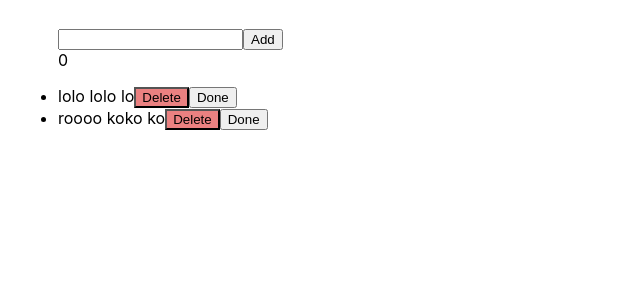
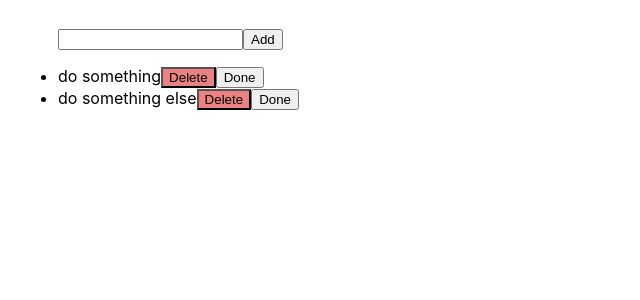
Before and after one commit to AngryAndrii/state-manage-app, a React (Vite) app: page / in a window 1280 px wide. Shown: the top 300 px of the page, without its empty margins (0-640 px from the left). Built offline with nearby package versions, Linux system fonts and the light colour scheme.

Commit message:
it is work!

```diff
--- a/src/App.jsx
+++ b/src/App.jsx
@@ -2,36 +2,36 @@ import { useState } from "react";
 import { uid } from "uid";
 import { create } from "zustand";
 
-function App() {
-  const [inputText, setInputText] = useState("");
-
 const useStore = create((set) => ({
   tasks: [
-      { id: "fdfsdfsdf", task: "lolo lolo lo" },
-      { id: "dwefe", task: "roooo koko ko" },
+    { id: "fdsfs", task: "do something" },
+    { id: "kokn", task: "do something else" },
   ],
-    count: 0,
   addTask: (text) =>
     set((state) => ({
-        tasks: [{ id: uid(), task: text }, ...state.tasks],
+      tasks: [...state.tasks, { id: uid(), task: text }],
     })),
-    plus: () => set((state) => ({ count: state.count + 1 })),
+  deleteTask: (id) =>
+    set((state) => ({
+      tasks: [...state.tasks, { id: uid(), task: text }],
+    })),
 }));
 
-  const addTask = useStore((state) => state.addTask);
-  const tasks = useStore((state) => state.tasks);
+export default function App() {
+  const [inputText, setInputText] = useState("");
+  const { addTask, tasks } = useStore();
 
-  const { count, plus } = useStore();
+  const inputChange = (e) => {
+    setInputText(e.target.value);
+  };
 
   const addTaskToList = (e) => {
     e.preventDefault();
-    plus;
-    addTask({ text: inputText });
+    if (inputText == "") {
+      return;
+    }
+    addTask(inputText);
     setInputText("");
-  };
-
-  const inputChange = (e) => {
-    setInputText(e.target.value);
   };
 
   return (
@@ -51,7 +51,6 @@ function App() {
         />
         <button type="submit">Add</button>
       </form>
-      <div>{count}</div>
       <ul>
         {tasks.map((el) => {
           return (
@@ -66,25 +65,3 @@ function App() {
     </>
   );
 }
-
-export default App;
-
-// const useStore = create((set) => ({
-//   count: 0,
-//   plus: () => set((state) => ({ count: state.count + 1 })),
-// }));
-
-// export default function App() {
-//   const { plus, count } = useStore();
-
-//   return (
-//     <main>
-//       <h2>{count}</h2>
-//       <div className="btn-box">
-//         <button onClick={plus} className="btn decrement">
-//           +
-//         </button>
-//       </div>
-//     </main>
-//   );
-// }
```
Lines whose indentation alone changed are shown as unchanged.
